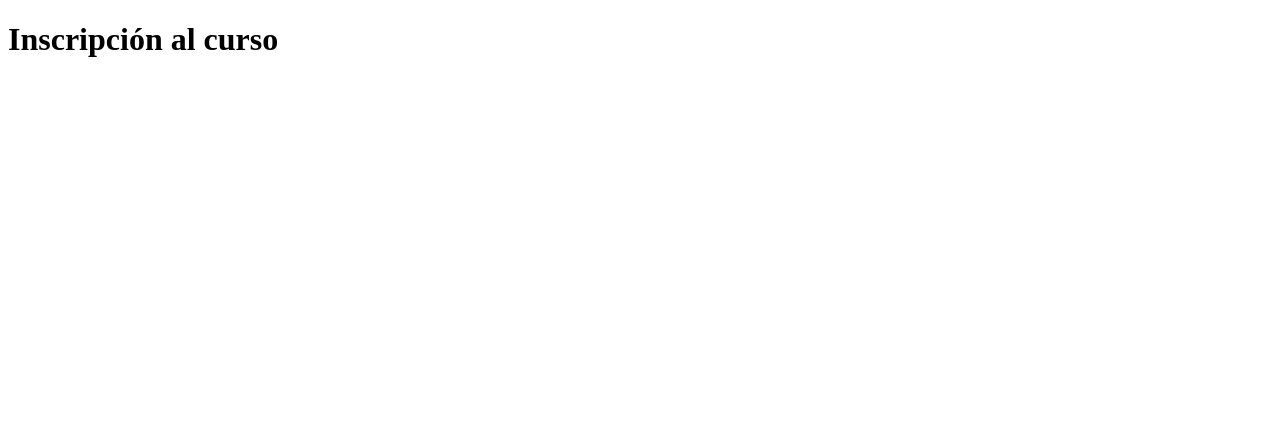
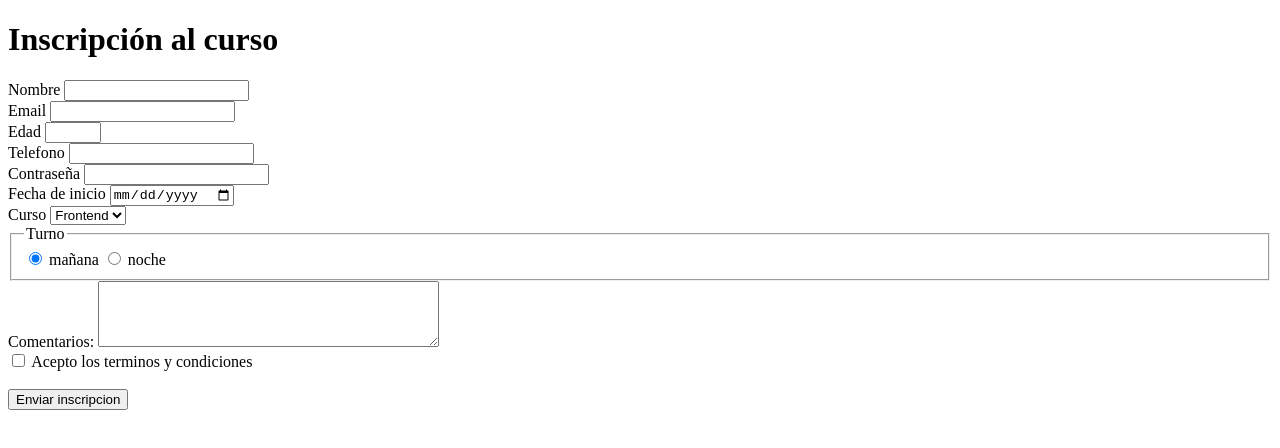
Before and after one commit to Jableed43/182178-front, a plain HTML site: page 4/LC02-arma-un-formulario-con-validaciones/inicio/formulario.html in a window 1280 px wide. Drawn offline with Linux system fonts and the light colour scheme.

Commit message:
feat: update index.html to replace divs with semantic elements and improve structure; add form with validation in formulario.html

```diff
--- a/4/LC02-arma-un-formulario-con-validaciones/inicio/formulario.html
+++ b/4/LC02-arma-un-formulario-con-validaciones/inicio/formulario.html
@@ -7,6 +7,64 @@
 </head>
 <body>
     <h1>Inscripción al curso</h1>
+
+    <form action="/inscripcion" method="post">
+            <!-- Los campos, en orden:                                                      -->
+    <!--    nombre     text,     required, minlength 3                              -->
+        <label for="nombre">Nombre</label>
+        <input type="text" id="nombre" name="nombre" required minlength="3">
+        <br>
+    <!--    email      email,    required                                           -->
+        <label for="email">Email</label>
+        <input type="email" name="email" id="email" required>
+        <br>
+    <!--    edad       number,   min 18, max 99                                     -->
+        <label for="edad">Edad</label>
+        <input type="number" name="edad" id="edad" min="18" max="99">
+        <br>
+    <!--    telefono   text,     pattern de 10 dígitos                              -->
+        <label for="telefono">Telefono</label>
+        <input type="text" id="telefono" name="telefono" pattern="[0-9]{10}">
+        <br>
+    <!--    clave      password, required, minlength 8                              -->
+        <label for="clave">Contraseña</label>
+        <input type="password" id="clave" name="clave" required minlength="8">
+        <br>
+    <!--    inicio     date                                                         -->
+        <label for="inicio">Fecha de inicio</label>
+        <input type="date" id="inicio" name="inicio">
+        <br>
+    <!--    curso      select con dos option                                        -->
+        <label for="curso">Curso</label>
+        <select name="curso" id="curso">
+            <option value="frontend">Frontend</option>
+            <option value="backend">Backend</option>
+        </select>
+    <!--    turno      dos radio con el MISMO name, dentro de fieldset + legend     -->
+        <fieldset>
+            <legend>Turno</legend>
+
+            <input type="radio" name="turno" id="manana" value="manana" checked>
+            <label for="manana">mañana</label>
+
+            <input type="radio" name="turno" id="noche" value="noche">
+            <label for="noche">noche</label>
+        </fieldset>
+
+
+    <!--    comentarios textarea                                                    -->
+        <label for="comentarios">Comentarios:</label>
+        <textarea name="comentarios" id="comentarios" rows="4" cols="40" ></textarea>
+
+        <br>
+
+        <input type="checkbox" id="acepto" name="acepto" required>
+        <label for="acepto">Acepto los terminos y condiciones</label>
+
+        <br><br>
+
+        <button type="submit">Enviar inscripcion</button>
+    </form>
 
     <!-- action: a dónde viajan los datos. method: cómo viajan (POST = ocultos, GET = en la URL) -->
 <!-- TODO (Live Coding): Armá el form con action="/inscripcion" y method="POST"; cada campo con su label vinculado, su name y su validación -->
```
Also changed, not shown: 4/LC01-de-div-a-etiquetas-semanticas/inicio/index.html (+20 -20 lines).
